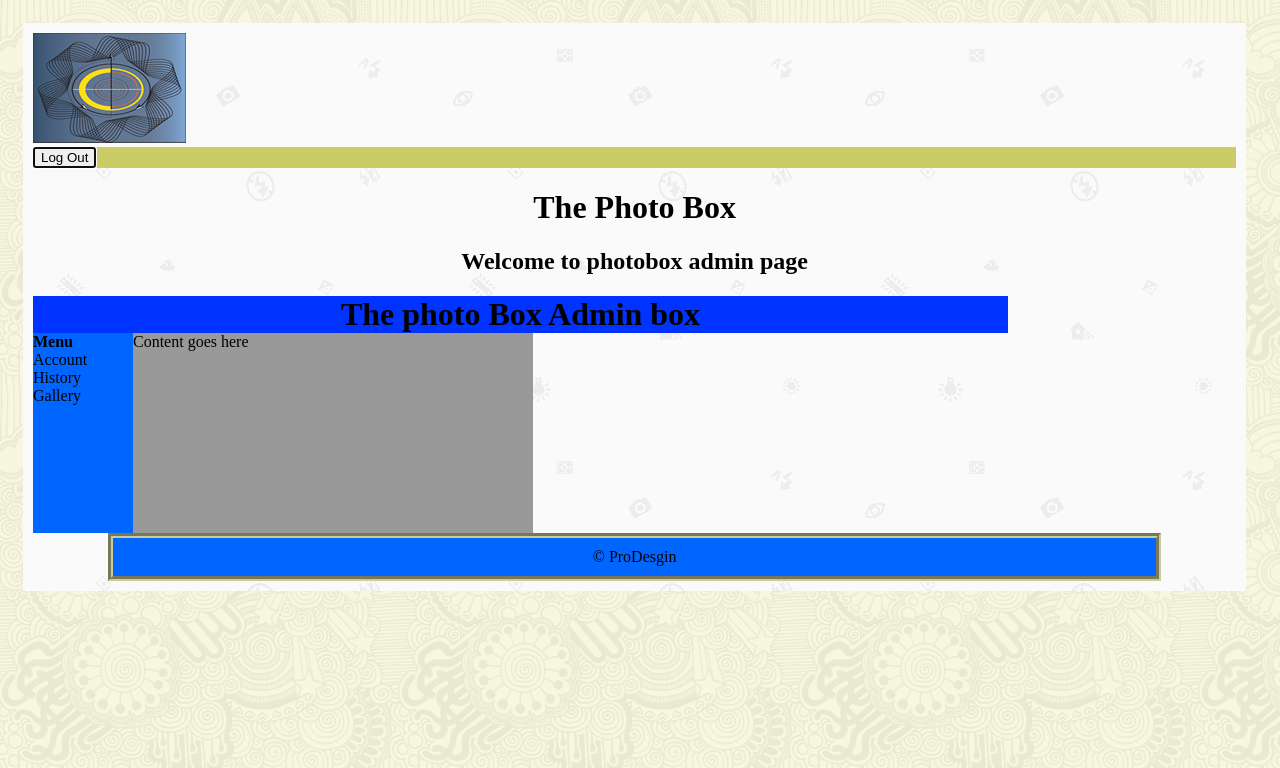
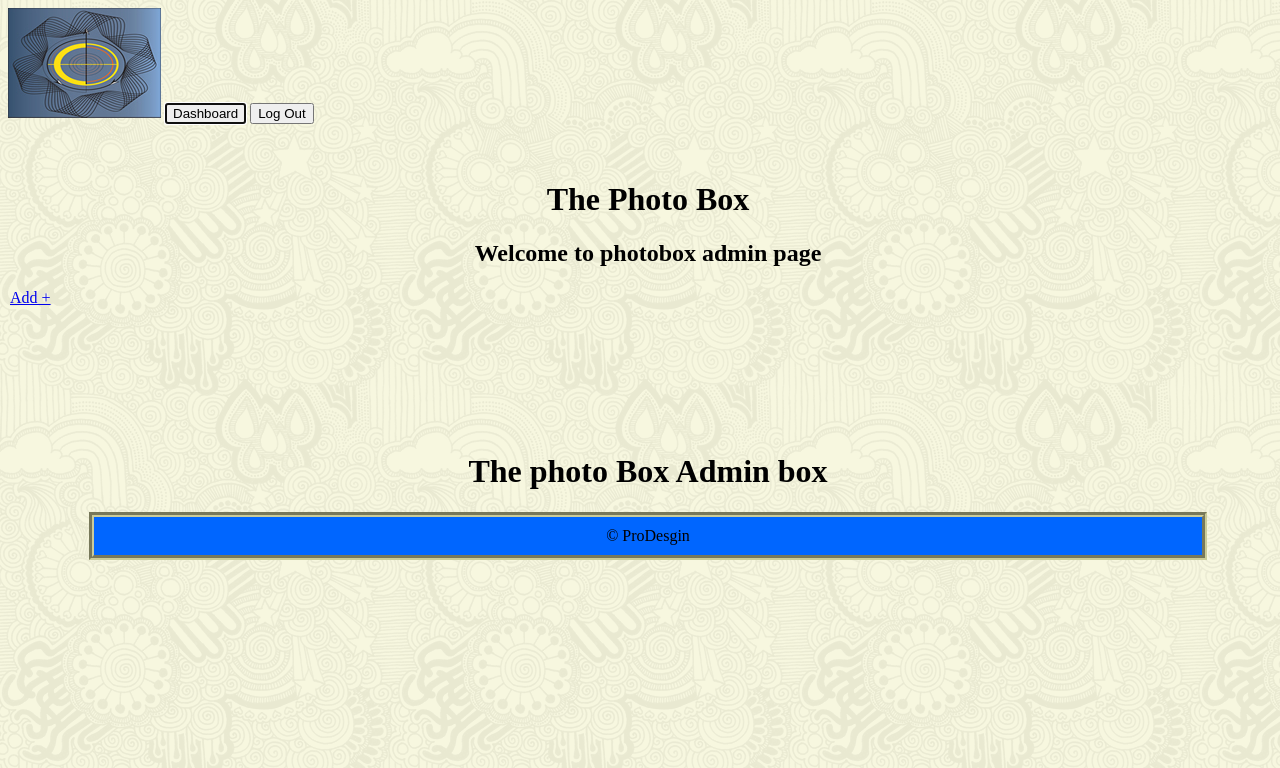
Before and after one commit to mfinning/Finning_Marcus_PWA2, a PHP site: page /admin.html in a window 1280 px wide. Shown: the top 768 px of the page. Run offline with PHP 8.4, Linux system fonts and the light colour scheme; some libraries are stand-ins or nearby versions.

Commit message:
working on mobile

```diff
--- a/Finning_Marcus_PWA2_project/admin.html
+++ b/Finning_Marcus_PWA2_project/admin.html
@@ -29,36 +29,43 @@
 </head>
 
 <body>
-<div class="contaner">
-
+<div class="container">
 <header><img src="images/The-photoboxlogo.jpg" alt="logo">
-<div class="logout">
+<div="logout">
+<button type="button" autofocus>Dashboard</button>
 <button type="button" autofocus>Log Out</button>
-</div>
+</header>
+<br>
+<br>
 		<h1> The Photo Box </h1>
 		<h2> Welcome to photobox admin page</h2>
-</header>
 
+		<!-- admin box -->
+        <div class="welcome">
+        <p><a href="#" class="modalClick">Add +</a>
 
+	<h1>The photo Box Admin box</h1>
+		<!-- admin box menue selection -->
+	<div id="overlay">
+    <div id="modal">
+    	<span class="close">X</span>
+	<h3 class="header">Add Project</h3>
+    <div id="AddForm">
+    	<label> Project Name:</label>
+        	<input name="projectName"type="text" id="projectName"/>
+    <br>
+    <label> Project Description: </label>
+    	<input name="projectDescription" type="text" id="projectDescription"/><br>
+        	<label> Due Date: </label>
+        <input name="DueDate" type="text" id="projectduedate"/><br>
+        <label for="status">
 
-	<div id="container" style="width:975px">
-		<!-- admin box -->
-	<div id="header" style="background-color:#03F;">
-	<h1 style="margin-bottom:0;">The photo Box Admin box</h1></div>
-		<!-- admin box menue selection -->
-	<div id="menu" style="background-color:#06F;height:200px;width:100px;float:left;">
-		<b>Menu</b><br>
-		Account<br>
-		History<br>
-		Gallery</div>
-
-	<div id="content" style="background-color:#999;height:200px;width:400px;float:left;">
-	Content goes here</div>
+	</div>
 </div>
 <footer id="footer" style="background-color:#06F;clear:both;text-align:center;">
 		&copy; ProDesgin</div>
 </footer>
-</div>
+
 
 
 
@@ -66,7 +73,6 @@
 	<script src="//ajax.googleapis.com/ajax/libs/jquery/1.11.0/jquery.min.js"></script>
 	<!-- plugins -->
 
-
 	<!-- main -->
 	<script type="text/javascript" src="js/main.js"></script>
 
--- a/Finning_Marcus_PWA2_project/css/style.css
+++ b/Finning_Marcus_PWA2_project/css/style.css
@@ -163,8 +163,38 @@ p
 }
 
 /*======================================================================
-	Gallery
+	mobal
 =====================================================================*/
+#modal
+{
+	width: 350;
+	background:#0066FF;
+	box-shadow: 0 0 10px #000;
+	border-radius: 10px;
+	overflow:hidden;
+	position:relative;
+	top: 50%;
+	left:50%;
+	margin-top:-200px;
+	margin-left:-200px;
+	z-index:1001;
+	display:none;
+}
+#modal .header
+{
+	background:#77785A;
+	color:#fff;
+	padding: 10px;
+
+}
+#moda p
+{
+	padding: 10px;
+}
+#moda .close
+{
+
+}
 
 
 
```
